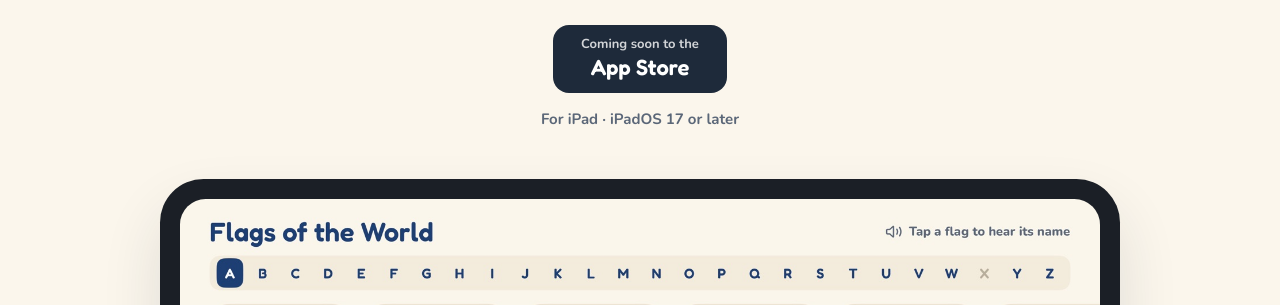
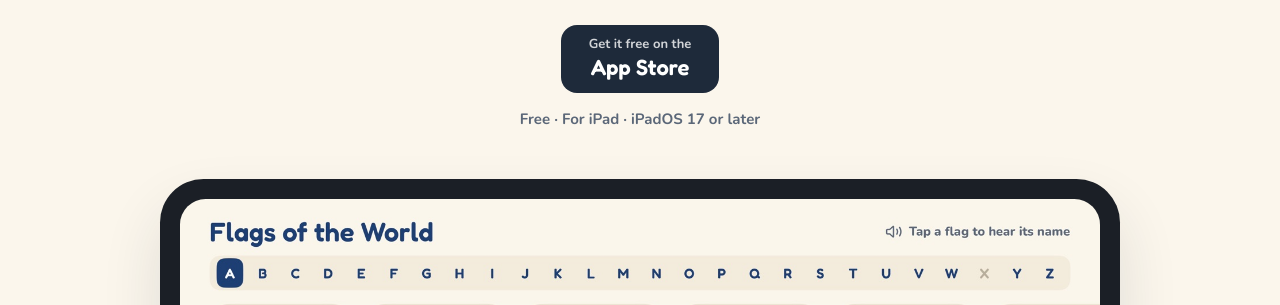
Before and after one commit to weejames/justflags-website, a plain HTML site: page index.html in a window 1280 px wide. Shown: the part 464-769 px from the top of the page. Drawn offline with Linux system fonts and the light colour scheme.

Commit message:
feat: link to Just Flags on the App Store (#3)
- Replace the "Coming soon" button with a link to the live listing
- Note that the app is free
- Add a Smart App Banner to every page for Safari on iOS
- Link to the store from the promise section and the support FAQ

Co-authored-by: Claude Opus 5.5 <noreply@anthropic.com>

```diff
--- a/index.html
+++ b/index.html
@@ -9,6 +9,7 @@
   <meta property="og:description" content="Swipe through every flag in the world and tap to hear its name. An iPad app for young children, with no ads and no data collected.">
   <meta property="og:type" content="website">
   <meta property="og:image" content="assets/screenshots/home.jpg">
+  <meta name="apple-itunes-app" content="app-id=6826595814">
   <meta name="theme-color" content="#fbf6ec">
   <link rel="icon" href="favicon.png" type="image/png">
   <link rel="apple-touch-icon" href="apple-touch-icon.png">
@@ -32,11 +33,11 @@
         <img class="hero-icon" src="assets/icon-256.png" alt="Just Flags app icon" width="128" height="128">
         <h1>Just Flags</h1>
         <p class="lede">Swipe through every flag in the world and tap one to hear its name.</p>
-        <div class="store" id="app-store">
-          <small>Coming soon to the</small>
+        <a class="store" id="app-store" href="https://apps.apple.com/app/id6826595814">
+          <small>Get it free on the</small>
           <span>App Store</span>
-        </div>
-        <p class="hero-note">For iPad · iPadOS 17 or later</p>
+        </a>
+        <p class="hero-note">Free · For iPad · iPadOS 17 or later</p>
         <div class="hero-device ipad">
           <img src="assets/screenshots/home.jpg" alt="Just Flags on iPad: a grid of flag cards starting with Afghanistan, under an A to Z bar" width="1600" height="1200">
         </div>
@@ -103,7 +104,7 @@
           <div>
             <h2 id="promise">Just flags. Nothing else.</h2>
             <p>Just Flags is designed for young children, so there's nothing to buy, nothing to sign up for and nothing tracking them. Hand it over and let them explore.</p>
-            <p><a href="privacy.html">Read the privacy policy</a></p>
+            <p><a href="privacy.html">Read the privacy policy</a> or <a href="https://apps.apple.com/app/id6826595814">get Just Flags free on the App Store</a>.</p>
           </div>
           <ul class="checks">
             <li>No ads</li>
```
Also changed, not shown: privacy.html (+1 -0 lines), support.html (+2 -1 lines), 1 other file.
